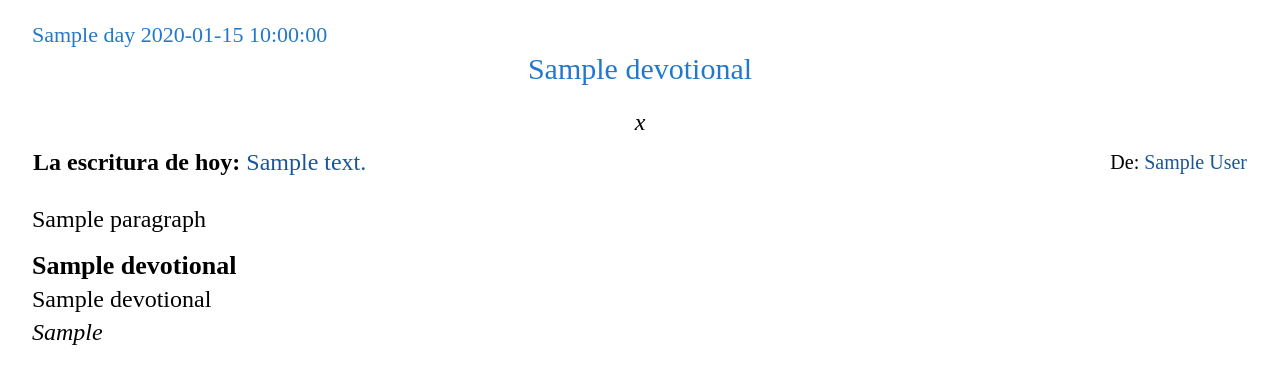
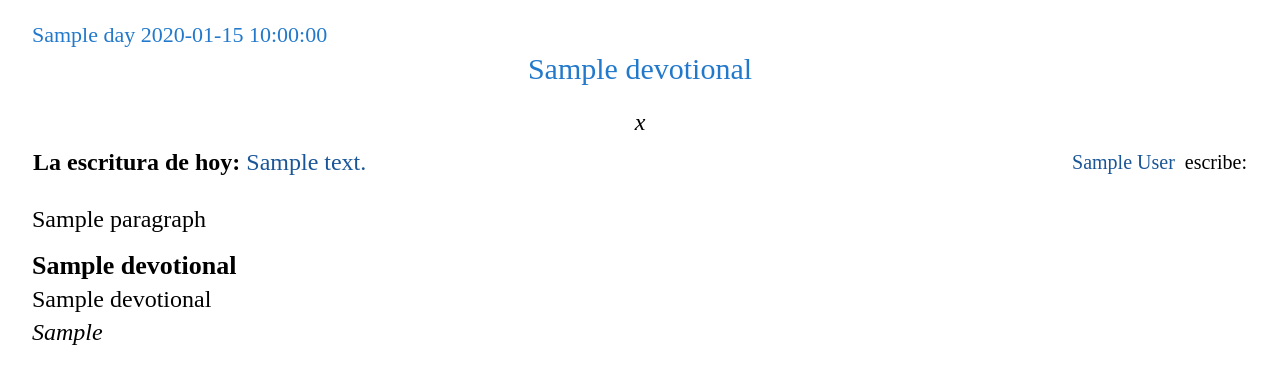
Before and after one commit to antastorga/antastorga.github.io, a Python web app: template templates/devotional.html.j2 in a window 1280 px wide. Shown: the top 384 px of the page. Run offline with Jinja, Linux system fonts and the light colour scheme; the template is opened without the code that fills it: most values are stand-ins (such as "Sample title", 1, 10 or a date in 2020).

Commit message:
update text to clarify

```diff
--- a/templates/devotional.html.j2
+++ b/templates/devotional.html.j2
@@ -29,10 +29,10 @@
             </td>
             <td style="font-family: Serif !important; font-size: 20px; text-align: right; white-space: nowrap;">
             {%- if devotional.author_text and devotional.author_link %}
-            De: <a href="{{devotional.author_link}}"
+            <a href="{{devotional.author_link}}"
                     style="font-family: Serif !important; font-size: 20px; color: rgb(26, 86, 151); text-decoration: none;">
                 {{devotional.author_text}}
-            </a>
+            </a>&nbsp;escribe:
             {%- endif %}
             </td>
         </tr>
```
